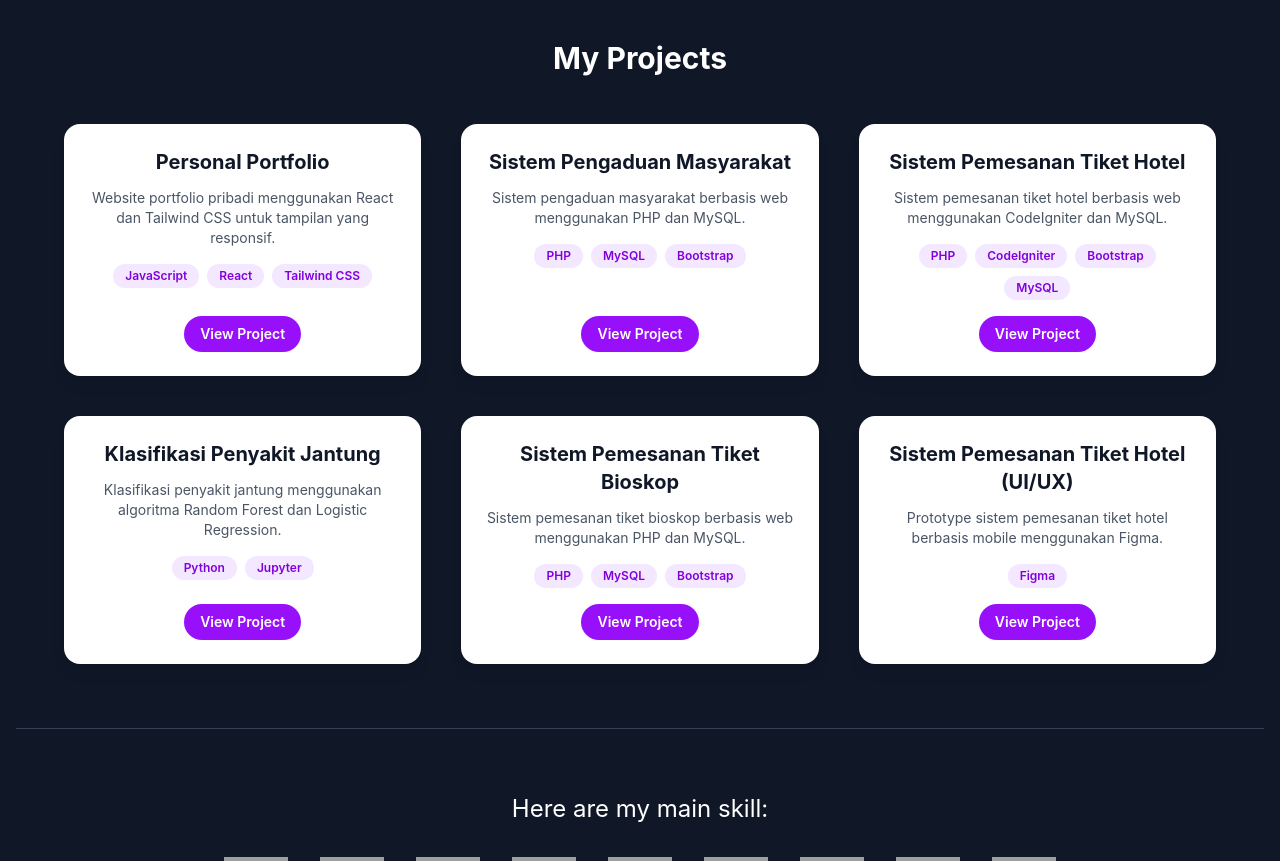
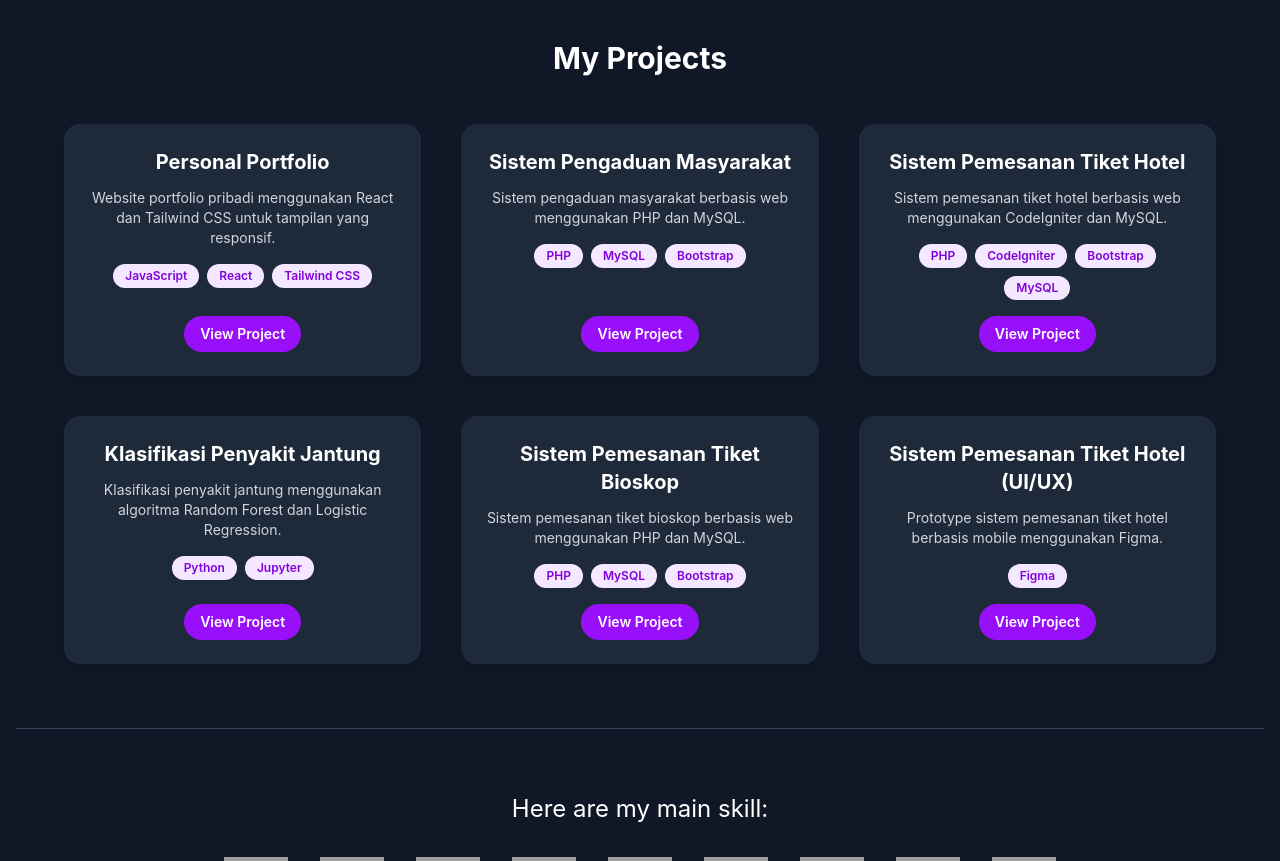
Before and after one commit to rizkicahyaa/WebProfile, a React (Vite) app: page / in a window 1280 px wide. Shown: the part 760-1621 px from the top of the page. Built offline with nearby package versions, Linux system fonts and the light colour scheme; grey boxes are pictures that could not be loaded.

Commit message:
last update

```diff
--- a/src/App.jsx
+++ b/src/App.jsx
@@ -121,10 +121,10 @@ function App() {
 
         <div className="grid gap-10 sm:grid-cols-2 md:grid-cols-3 max-w-6xl mx-auto">
           {/* Project Card 1 */}
-          <div className="bg-white dark:bg-gray-800 rounded-2xl shadow-lg p-6 flex flex-col items-center transition hover:-translate-y-2 hover:shadow-2xl">
-            <h3 className="text-xl font-bold text-gray-900 dark:text-white mb-3">Personal Portfolio</h3>
+          <div className="bg-gray-800 rounded-2xl shadow-lg p-6 flex flex-col items-center transition hover:-translate-y-2 hover:shadow-2xl">
+            <h3 className="text-xl font-bold text-white mb-3">Personal Portfolio</h3>
 
-            <p className="text-gray-600 dark:text-gray-300 text-sm mb-4 text-center">
+            <p className="text-gray-300 text-sm mb-4 text-center">
               Website portfolio pribadi menggunakan React dan Tailwind CSS untuk tampilan yang responsif.
             </p>
 
@@ -141,10 +141,10 @@ function App() {
           </div>
 
           {/* Project Card 2 */}
-          <div className="bg-white dark:bg-gray-800 rounded-2xl shadow-lg p-6 flex flex-col items-center transition hover:-translate-y-2 hover:shadow-2xl">
-            <h3 className="text-xl font-bold text-gray-900 dark:text-white mb-3">Sistem Pengaduan Masyarakat</h3>
+          <div className="bg-gray-800 rounded-2xl shadow-lg p-6 flex flex-col items-center transition hover:-translate-y-2 hover:shadow-2xl">
+            <h3 className="text-xl font-bold text-white mb-3">Sistem Pengaduan Masyarakat</h3>
 
-            <p className="text-gray-600 dark:text-gray-300 text-sm mb-4 text-center">
+            <p className="text-gray-300 text-sm mb-4 text-center">
               Sistem pengaduan masyarakat berbasis web menggunakan PHP dan MySQL.
             </p>
 
@@ -160,10 +160,10 @@ function App() {
           </div>
 
           {/* Project Card 3 */}
-          <div className="bg-white dark:bg-gray-800 rounded-2xl shadow-lg p-6 flex flex-col items-center transition hover:-translate-y-2 hover:shadow-2xl">
-            <h3 className="text-xl font-bold text-gray-900 dark:text-white mb-3">Sistem Pemesanan Tiket Hotel</h3>
+          <div className="bg-gray-800 rounded-2xl shadow-lg p-6 flex flex-col items-center transition hover:-translate-y-2 hover:shadow-2xl">
+            <h3 className="text-xl font-bold text-white mb-3">Sistem Pemesanan Tiket Hotel</h3>
 
-            <p className="text-gray-600 dark:text-gray-300 text-sm mb-4 text-center">
+            <p className="text-gray-300 text-sm mb-4 text-center">
               Sistem pemesanan tiket hotel berbasis web menggunakan CodeIgniter dan MySQL.
             </p>
 
@@ -180,10 +180,10 @@ function App() {
           </div>
 
           {/* Project Card 4 */}
-          <div className="bg-white dark:bg-gray-800 rounded-2xl shadow-lg p-6 flex flex-col items-center transition hover:-translate-y-2 hover:shadow-2xl">
-            <h3 className="text-xl font-bold text-gray-900 dark:text-white mb-3">Klasifikasi Penyakit Jantung</h3>
+          <div className="bg-gray-800 rounded-2xl shadow-lg p-6 flex flex-col items-center transition hover:-translate-y-2 hover:shadow-2xl">
+            <h3 className="text-xl font-bold text-white mb-3">Klasifikasi Penyakit Jantung</h3>
 
-            <p className="text-gray-600 dark:text-gray-300 text-sm mb-4 text-center">
+            <p className="text-gray-300 text-sm mb-4 text-center">
               Klasifikasi penyakit jantung menggunakan algoritma Random Forest dan Logistic Regression.
             </p>
 
@@ -198,10 +198,10 @@ function App() {
           </div>
 
           {/* Project Card 5 */}
-          <div className="bg-white dark:bg-gray-800 rounded-2xl shadow-lg p-6 flex flex-col items-center transition hover:-translate-y-2 hover:shadow-2xl">
-            <h3 className="text-xl font-bold text-gray-900 dark:text-white mb-3">Sistem Pemesanan Tiket Bioskop</h3>
+          <div className="bg-gray-800 rounded-2xl shadow-lg p-6 flex flex-col items-center transition hover:-translate-y-2 hover:shadow-2xl">
+            <h3 className="text-xl font-bold text-white mb-3">Sistem Pemesanan Tiket Bioskop</h3>
 
-            <p className="text-gray-600 dark:text-gray-300 text-sm mb-4 text-center">
+            <p className="text-gray-300 text-sm mb-4 text-center">
               Sistem pemesanan tiket bioskop berbasis web menggunakan PHP dan MySQL.
             </p>
 
@@ -217,10 +217,10 @@ function App() {
           </div>
 
           {/* Project Card 6 */}
-          <div className="bg-white dark:bg-gray-800 rounded-2xl shadow-lg p-6 flex flex-col items-center transition hover:-translate-y-2 hover:shadow-2xl">
-            <h3 className="text-xl font-bold text-gray-900 dark:text-white mb-3">Sistem Pemesanan Tiket Hotel (UI/UX)</h3>
+          <div className="bg-gray-800 rounded-2xl shadow-lg p-6 flex flex-col items-center transition hover:-translate-y-2 hover:shadow-2xl">
+            <h3 className="text-xl font-bold text-white mb-3">Sistem Pemesanan Tiket Hotel (UI/UX)</h3>
 
-            <p className="text-gray-600 dark:text-gray-300 text-sm mb-4 text-center">
+            <p className="text-gray-300 text-sm mb-4 text-center">
               Prototype sistem pemesanan tiket hotel berbasis mobile menggunakan Figma.
             </p>
 
```
